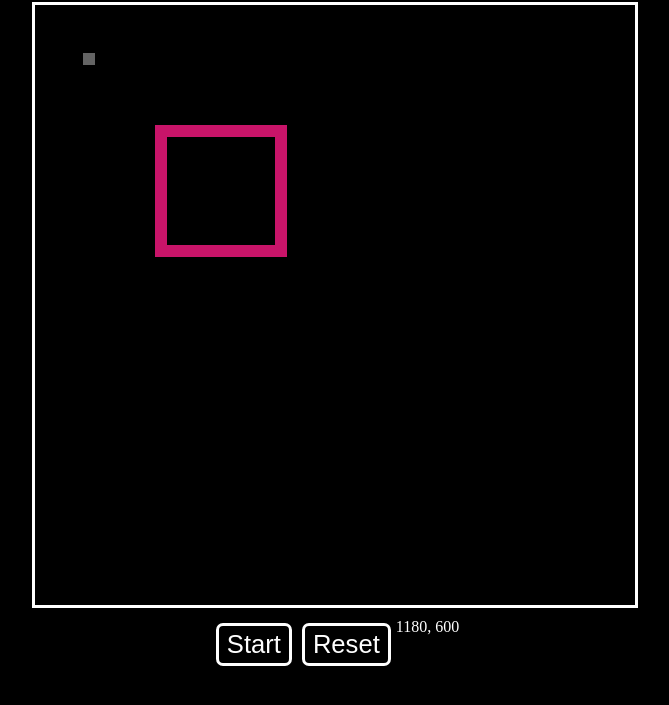
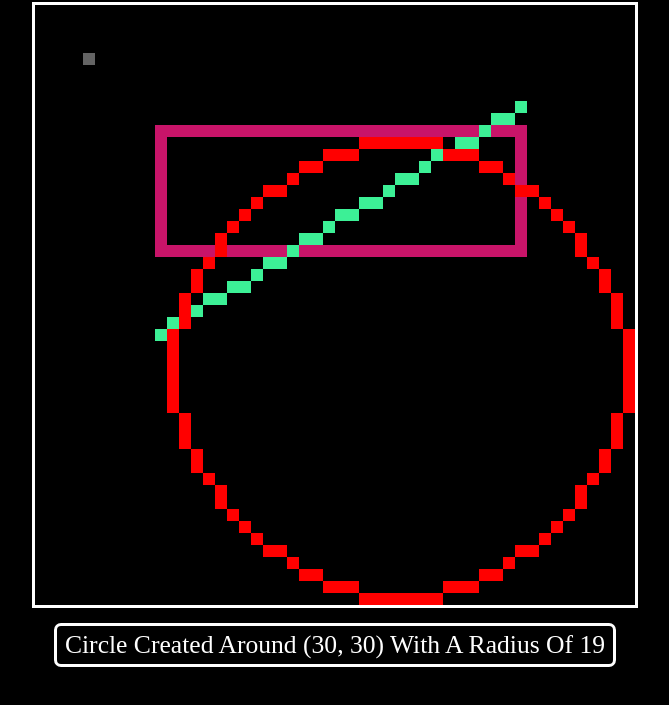
Before and after one commit to albinrosengrenn/Graphical-Design-Emulator, a plain HTML site: page index.html in a window 1280 px wide. Shown: the part 73-778 px from the top of the page, without its empty margins (305-974 px from the left). Drawn offline with Linux system fonts and the light colour scheme.

Commit message:
added functions to draw lines/circles

```diff
--- a/code.js
+++ b/code.js
@@ -11,15 +11,11 @@ var gfx = canvas.getContext("2d");
 let myInterval;
 let running = false;
 
-
-
-
-
 class Display {
-    constructor(x, y){
+    constructor(x, y) {
         this.width = x;
         this.height = y;
-        this.bitmap = new Array(x*y)
+        this.bitmap = new Array(x * y)
         this.lock = false;
         this.scale = 1;
         status.innerHTML = "object created";
@@ -27,95 +23,165 @@ class Display {
         console.log(this.bitmap)
     }
 
-    start(){
-        if(!running){
+    start() {
+        if (!running) {
             myInterval = setInterval(this.render, 30)
             running = true;
         }
     }
 
-    clear(color){
-        for(let x=0; x<this.width; x++){
-            for(let y = 0; y < this.height; y++){
-                this.bitmap[y*this.width+x] = color;
+    clear(color) {
+        for (let x = 0; x < this.width; x++) {
+            for (let y = 0; y < this.height; y++) {
+                this.bitmap[y * this.width + x] = color;
             }
         }
-
+        status.innerHTML = "canvas cleared";
     }
 
-    render(){
-        let w = window.innerWidth -100;
-        let h = window.innerHeight -200;
-        let sx = Math.floor(w/this.width);
-        let sy = Math.floor(h/this.height);
-        this.scale = (sx < sy)?sx:sy;
+    render() {
+        let w = window.innerWidth - 100;
+        let h = window.innerHeight - 200;
+        let sx = Math.floor(w / this.width);
+        let sy = Math.floor(h / this.height);
+        this.scale = (sx < sy) ? sx : sy;
         canvas.width = this.width * this.scale;
         canvas.height = this.height * this.scale;
         this.draw()
-        status.innerHTML = `
+        /*status.innerHTML = `
         ${w}, ${h}
-        `
+        `*/
     }
 
-    putPixel(x, y, color){
-        this.bitmap[y*this.width+x] = color;
-        console.log(this.bitmap);
+    putPixel(x, y, color) {
+        this.bitmap[y * this.width + x] = color;
+        status.innerHTML = `Pixel created at (${x}, ${y})`;
     }
 
-    rectangle(x1, y1, x2, y2, color){
-        if(x1 > x2){
+    rectangle(x1, y1, x2, y2, color) {
+        if (x1 > x2) {
             let a = x1;
             x1 = x2;
             x2 = a;
         }
 
-        if(y1 > y2){
+        if (y1 > y2) {
             let a = y1;
             y1 = y2;
             y2 = a;
         }
 
-        for(let x = x1; x <= x2; x++){
-            this.bitmap[y1*this.width+x] = color;
+        if (x1 >= this.width ||
+            x2 >= this.width ||
+            y1 >= this.height ||
+            y2 >= this.height ||
+            x1 < 0 ||
+            x2 < 0 ||
+            y1 < 0 ||
+            y2 < 0) {
+            status.innerHTML = "Out of bounds";
+        } else {
+            for (let x = x1; x <= x2; x++) {
+                this.putPixel(x, y1, color);
+                this.putPixel(x, y2, color);
             }
 
-        for(let x = x1; x <= x2; x++){
-            this.bitmap[y2*this.width+x] = color;
+            for (let y = y1; y <= y2; y++) {
+                this.putPixel(x1, y, color);
+                this.putPixel(x2, y, color);
+            }
+            status.innerHTML = `Rectangle created from (${x1}, ${y1}) to (${x2}, ${y2})`;
+        }
     }
 
-        for(let y = y1; y <= y2; y++){
-            this.bitmap[y*this.width+x1] = color;
+    line(x1, y1, x2, y2, color) {
+        let x = Math.floor(Math.abs(x1 - x2))
+        let y = Math.floor(Math.abs(y1 - y2))
+        let directionX = x1 < x2 ? 1 : -1;
+        let directionY = y1 < y2 ? 1 : -1;
+        let err = x - y;
+        let startX1 = x1;
+        let startX2 = x2;
+        let startY1 = y1;
+        let startY2 = y2;
+
+        if (x1 >= this.width ||
+            x2 >= this.width ||
+            y1 >= this.height ||
+            y2 >= this.height ||
+            x1 < 0 ||
+            x2 < 0 ||
+            y1 < 0 ||
+            y2 < 0) {
+            status.innerHTML = "Out of bounds";
+        } else {
+            while (x1 !== x2 || y1 !== y2) {
+                this.putPixel(x1, y1, color)
+                let err2 = 2 * err;
+
+                if (err2 > -y) {
+                    err -= y;
+                    x1 += directionX;
                 }
 
-        for(let y = y1; y <= y2; y++){
-            this.bitmap[y*this.width+x2] = color;
+                if (err2 < x) {
+                    err += x;
+                    y1 += directionY;
+                }
+            }
+            this.putPixel(x2, y2, color);
+            status.innerHTML = `Line created from (${startX1}, ${startY1}) to (${startX2}, ${startY2})`;
+        }
     }
 
+    circle(centerX, centerY, r, color) {
+        if (centerX + r >= this.width ||
+            centerY + r >= this.height ||
+            centerX < 0 ||
+            centerY < 0) {
+            status.innerHTML = "Out of bounds";
+        } else {
+            let x = r;
+            let y = 0;
+            let d = 3 - 2 * r;
 
-        /*
-        for(let x = x1; x <= x2; x++){
-            for(let y = y1; y <= y2; y++){
-                if()
-                this.bitmap[y*this.width+x] = color;
+            while (y <= x) {
+                this.plotCirclePoints(centerX, centerY, x, y, color);
+                y++;
+
+                if (d > 0) {
+                    x--;
+                    d = d + 4 * (y - x) + 10;
+                } else {
+                    d = d + 4 * y + 6;
                 }
-        }*/
+                this.plotCirclePoints(centerX, centerY, x, y, color);
+            }
+            status.innerHTML = `Circle created around (${centerX}, ${centerX}) with a radius of ${r}`
+        }
     }
 
-    line(x1, y1, x2, y2, color){
+    plotCirclePoints(centerX, centerY, x, y, color) {
+        this.putPixel(centerX + x, centerY + y, color);
+        this.putPixel(centerX - x, centerY + y, color);
+        this.putPixel(centerX + x, centerY - y, color);
+        this.putPixel(centerX - x, centerY - y, color);
 
+        if (x !== y) {
+            this.putPixel(centerX + y, centerY + x, color);
+            this.putPixel(centerX - y, centerY + x, color);
+            this.putPixel(centerX + y, centerY - x, color);
+            this.putPixel(centerX - y, centerY - x, color);
+        }
     }
 
-    circle(x, y, r, color){
-
-    }
-
-    draw(){
+    draw() {
         let c;
-        for(let x=0; x<this.width; x++){
-            for(let y = 0; y < this.height; y++){
-                let c = this.bitmap[y*this.width+x]
+        for (let x = 0; x < this.width; x++) {
+            for (let y = 0; y < this.height; y++) {
+                let c = this.bitmap[y * this.width + x]
                 gfx.fillStyle = `rgb(${c[0]}, ${c[1]}, ${c[2]})`
-                gfx.fillRect(x*this.scale, y*this.scale, this.scale, this.scale);
+                gfx.fillRect(x * this.scale, y * this.scale, this.scale, this.scale);
             }
         }
     }
@@ -125,11 +191,13 @@ let display = new Display(maxX, maxY);
 
 setInterval(rend, 30);
 
-function rend(){
+function rend() {
     display.render()
 }
 
 //--------------------------------------------TEST AREA--------------------------------------------------------
 
-display.putPixel(4, 4, [100,100,100])
-display.rectangle(20, 20, 10, 10, [200, 20, 105])
+display.putPixel(4, 4, [100, 100, 100])
+display.rectangle(40, 20, 10, 10, [200, 20, 105])
+display.line(40, 8, 10, 27, [60, 240, 150])
+display.circle(30, 30, 19, [255, 0, 0]);
--- a/index.html
+++ b/index.html
@@ -10,9 +10,7 @@
     <h1 id="title">Graphic Emulator</h1>
     <canvas id="canvas"></canvas>
 
-    <div id="buttons">
-        <button type="button" id="startBtn">Start</button>
-        <button type="button" id="resetBtn">Reset</button>
+    <div id="container">
         <p id="status">Status</p>
     </div>
     <script src="code.js"></script>
--- a/style.css
+++ b/style.css
@@ -33,12 +33,19 @@ button{
     margin: 10px;
 }
 
-#buttons{
+#container{
     display: flex;
     justify-content: center;
     margin-top: 10px;
 }
 
 #status{
-    color: white;
+    color: #fefefe;
+    border: 3px solid #fefefe;
+    border-radius: 7px;
+    background: rgba(0,0,0,0.6);
+    font-size: 1.6rem;
+    padding: 0.25rem 0.5rem;
+    text-transform: capitalize;
+    margin: 5px;
 }
```
Lines whose indentation alone changed are shown as unchanged.
